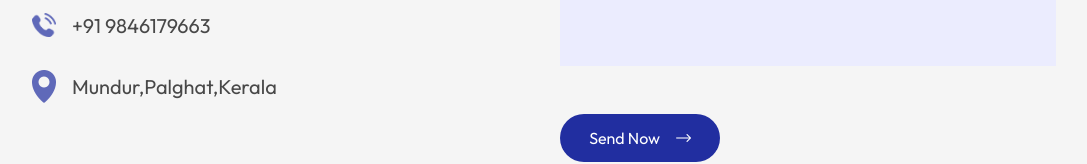
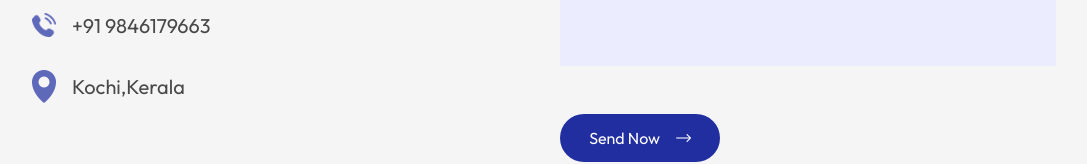
Before and after one commit to SanjuMs7/Edusity, a React (Vite) app: page / in a window 1280 px wide. Shown: the part 3661-3825 px from the top of the page, without its empty margins (96-1183 px from the left). Built offline with nearby package versions, Linux system fonts and the light colour scheme.

Commit message:
changes made in contact page

```diff
--- a/src/Contact/Contact.jsx
+++ b/src/Contact/Contact.jsx
@@ -40,7 +40,7 @@ function Contact() {
                   </p>
                   <span className="email"><img src={mailIcon} alt="" />Contact@Sanju.dev</span>
                   <span className='phone'><img src={phoneIcon} alt="" />+91 9846179663</span>
-                  <span className="location"><img src={locationIcon} alt="" />Mundur,Palghat,Kerala</span>
+                  <span className="location"><img src={locationIcon} alt="" />Kochi,Kerala</span>
             </div>
             <div className="contact-right">
                   <form onSubmit={onSubmit}>
```
